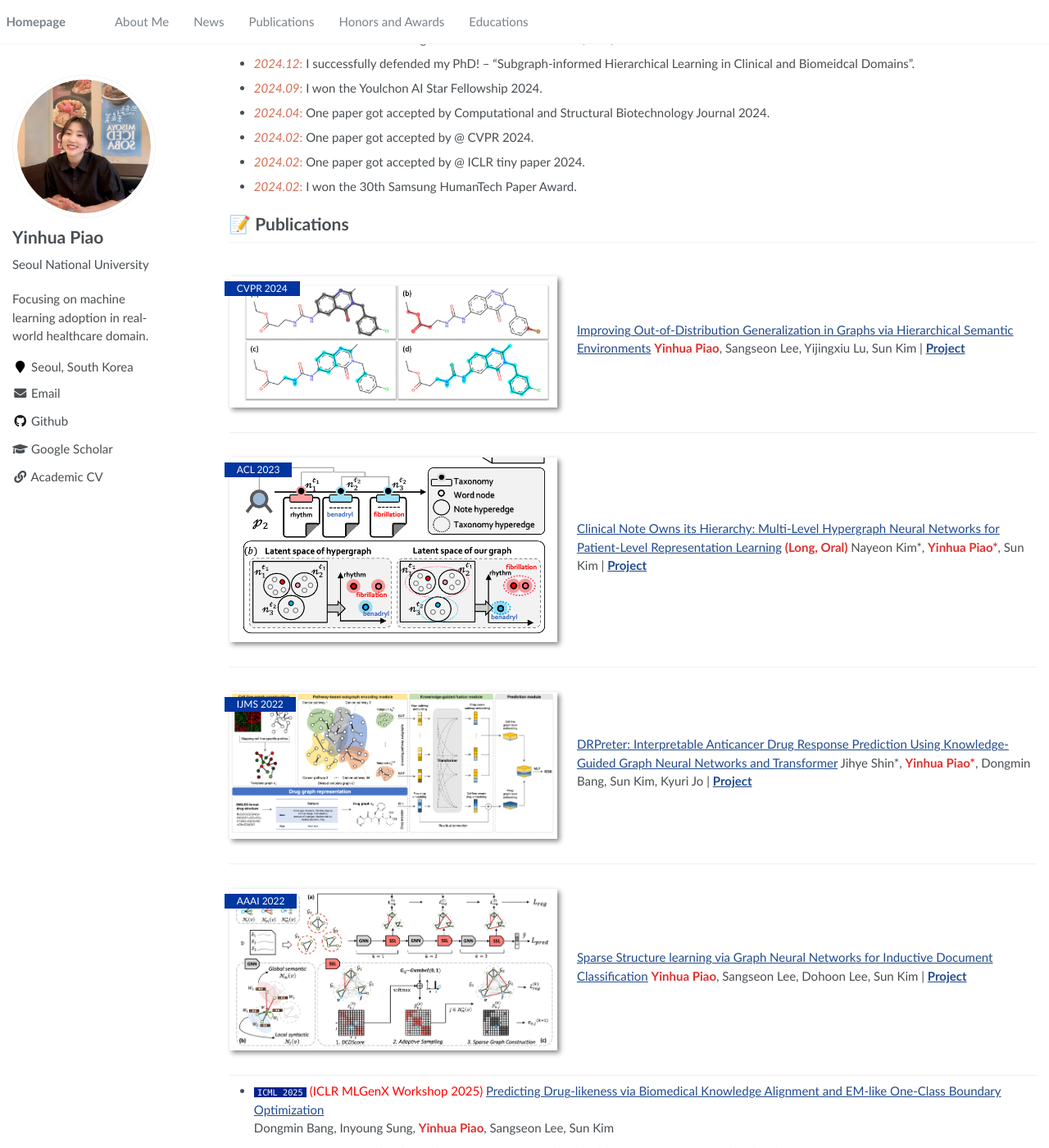
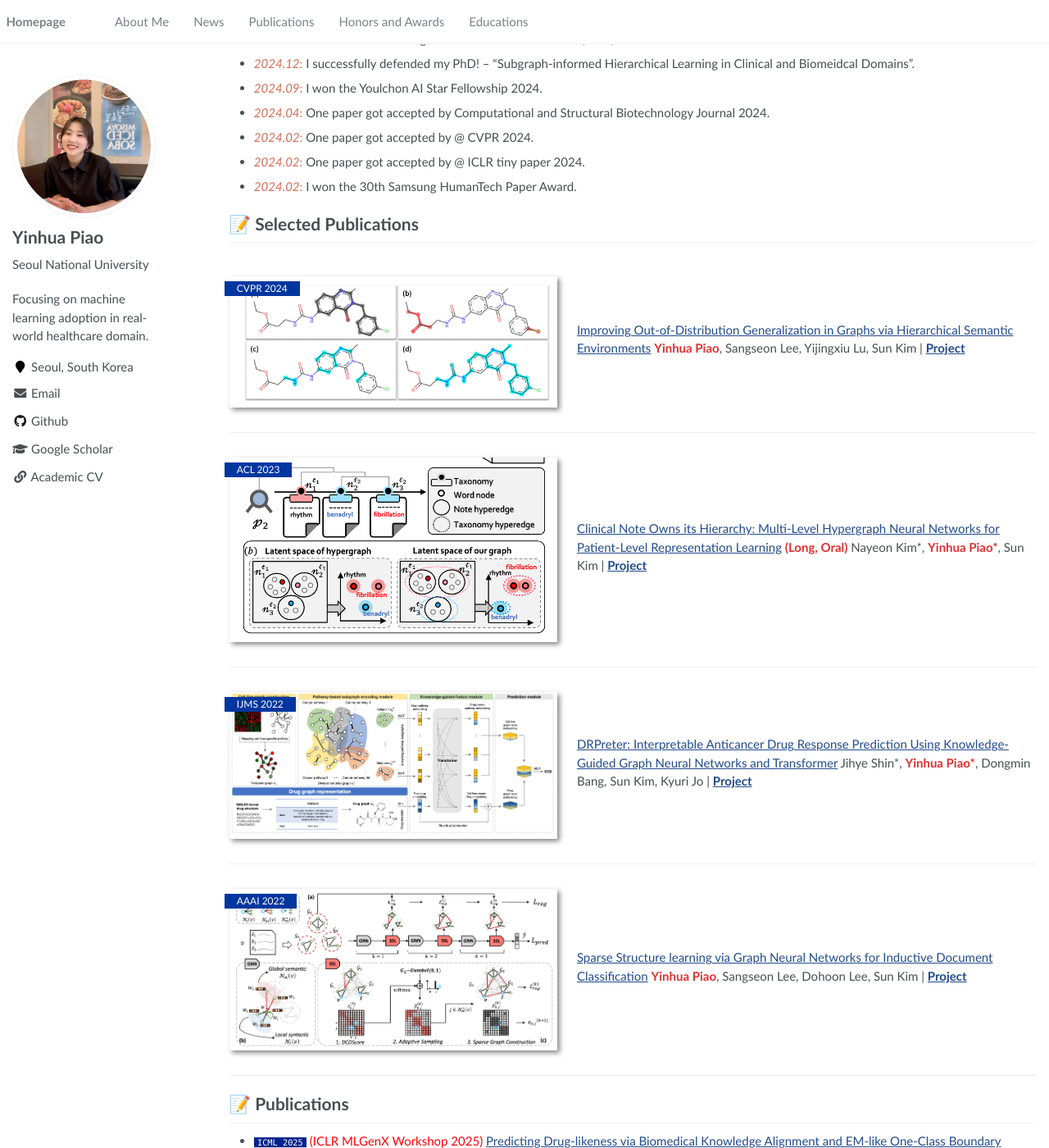
Before and after one commit to qkrdmsghk/qkrdmsghk.github.io, a Jekyll site: the page built from _pages/about.md, in a window 1280 px wide and 1400 px high, scrolled down 333 px. Shown: the whole window at 82% size. Built offline with Jekyll 4.4.1, drawn with Linux system fonts in a browser that asks for light colours.

Commit message:
Update about.md

```diff
--- a/_pages/about.md
+++ b/_pages/about.md
@@ -29,7 +29,7 @@ My research interests lie in developing computational methods to address complex
 - <span style="color: #D56D53">*2024.02*:</span> One paper got accepted by @ ICLR tiny paper 2024.
 - <span style="color: #D56D53">*2024.02*:</span> I won the 30th Samsung HumanTech Paper Award.
 
-# 📝 Publications
+# 📝 Selected Publications
 
 <div class='paper-box'><div class='paper-box-image'><div><div class="badge">CVPR 2024</div><img src='images/cvpr2024.png' alt="sym"></div></div>
 <div class='paper-box-text' markdown="1">
@@ -68,6 +68,7 @@ Jihye Shin*, <strong style="color: #dc322f">Yinhua Piao*</strong>, Dongmin Bang,
 </div>
 </div>
 
+# 📝 Publications
 
 <ul>
   <li>
```
